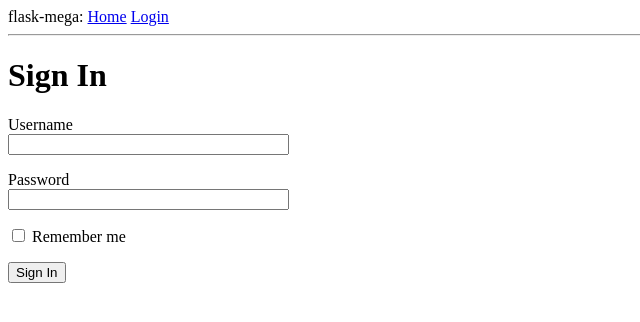
After one commit to h404z/flask-mega, a Flask app: page /login in a window 1280 px wide. The commit adds this page. Shown: the top 322 px of the page, without its empty margins (0-640 px from the left). Run offline with Flask 2, Linux system fonts and the light colour scheme.

Commit message:
增加表单提交的功能，表单接收功能todo

```diff
--- /dev/null
+++ b/app/forms.py
@@ -0,0 +1,16 @@
+#!/usr/bin/env python
+# -*- coding: utf-8 -*-
+# @Time  :2019/10/8 20:37
+# @Author: h404z
+
+
+from flask_wtf import FlaskForm
+from wtforms import StringField, PasswordField, BooleanField, SubmitField
+from wtforms.validators import DataRequired
+
+
+class LoginForm(FlaskForm):
+    username = StringField('Username', validators=[DataRequired()])
+    password = PasswordField('Password', validators=[DataRequired()])
+    remember_me = BooleanField('Remember me')
+    submit = SubmitField('Sign In')
--- a/app/routes.py
+++ b/app/routes.py
@@ -4,6 +4,7 @@
 # @Author: h404z
 from flask import render_template
 from app import app
+from app.forms import LoginForm
 
 
 @app.route("/")
@@ -23,6 +24,13 @@ def index():
     ]
     return render_template("index.html", title="Home", user=user, posts=posts)
 
+@app.route("/login")
+def login():
+    form = LoginForm()
+    # todo: 表单接收功能未实现 https://github.com/Microndgt/The-Flask-Mega-Tutorial/blob/master/The-Flask-Mega-Tutorial/part3.md
+    return render_template("login.html", title="Sign In", form=form)
+
+
 
 if __name__ == '__main__':
     pass
--- a/app/templates/base.html
+++ b/app/templates/base.html
@@ -10,7 +10,10 @@
 </head>
 <body>
 <div id="container">
-    <div>flask-mega: <a href="/index">Home</a></div>
+    <div>flask-mega:
+        <a href="/index">Home</a>
+        <a href="/login">Login</a>
+    </div>
     <hr>
     {% block content %}
     {% endblock %}
--- /dev/null
+++ b/app/templates/login.html
@@ -0,0 +1,23 @@
+{% extends "base.html" %}
+
+{% block content %}
+    <h1>Sign In</h1>
+    <form action="" method="post">
+        {{ form.hidden_tag() }}
+        <p>
+            {{ form.username.label }}<br>
+            {{ form.username(size=32) }}
+        </p>
+        <p>
+            {{ form.password.label }}<br>
+            {{ form.password(size=32) }}
+        </p>
+        <p>
+            {{ form.remember_me()}}
+            {{ form.remember_me.label }}
+        </p>
+        <p>
+            {{ form.submit() }}
+        </p>
+    </form>
+{% endblock %}
--- a/requirements.txt
+++ b/requirements.txt
@@ -1,3 +1,4 @@
+wtforms
 Click==7.0
 Flask==1.1.1
 itsdangerous==1.1.0
```
Also changed, not shown: note/note.md (+8 -0 lines).
